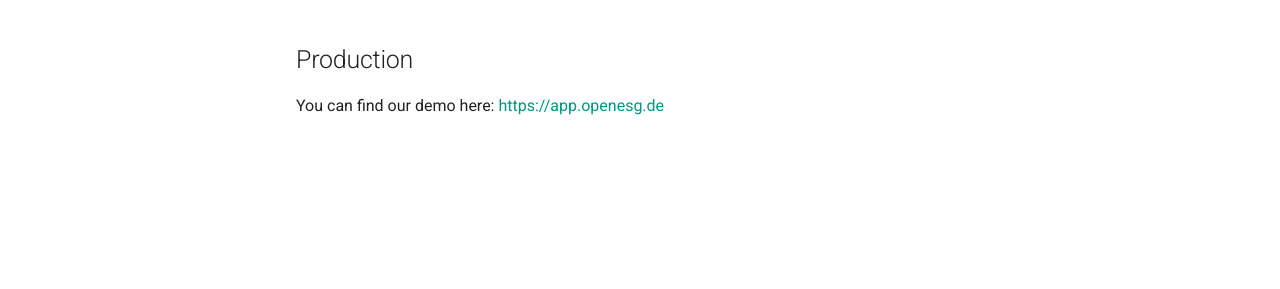
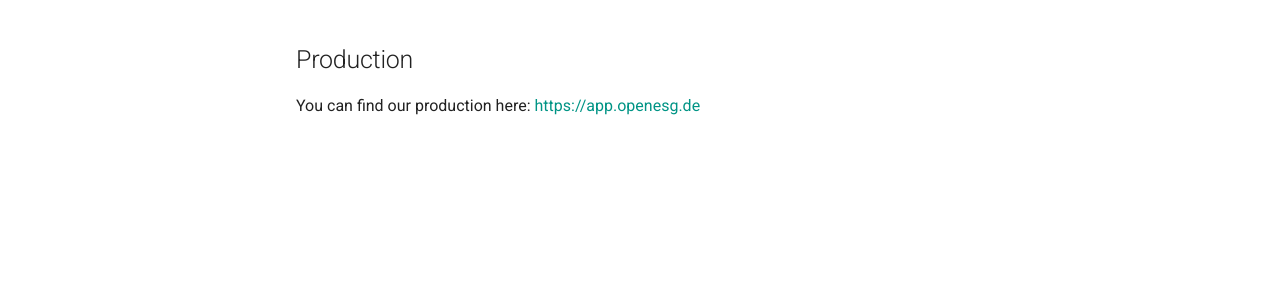
Before and after one commit to openESG-gmbh/documentation, an MkDocs documentation site: the page built from docs/index.md, in a window 1280 px wide. Shown: the part 320-609 px from the top of the page. Built offline with MkDocs 1.6.1 and Material for MkDocs 9.7.7, drawn with Linux system fonts in a browser that asks for light colours; comment, search, counter and statistics services are not loaded.

```diff
--- a/docs/index.md
+++ b/docs/index.md
@@ -8,4 +8,4 @@ You can find our demo here: [https://demo.openesg.de](https://demo.openesg.de)
 
 ## Production
 
-You can find our demo here: [https://app.openesg.de](https://app.openesg.de)
+You can find our production here: [https://app.openesg.de](https://app.openesg.de)
--- a/pyproject.toml
+++ b/pyproject.toml
@@ -6,7 +6,7 @@ authors = ["openESG <info@openesg.de>"]
 readme = "README.md"
 
 [tool.poetry.dependencies]
-python = "^3.11"
+python = "^3.10"
 mkdocs = "^1.5.2"
 mkdocs-material = "^9.1.21"
 
```
Also changed, not shown: 3 other files.
